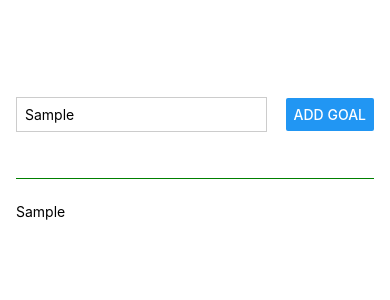
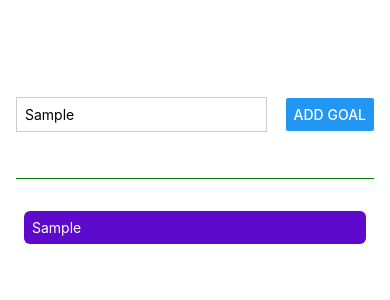
Before and after one commit to nicywi/GoalsAppRN, a React Native app in the folder ReactNativeProject1/: screen / in a window 390 px wide. Both pictures are taken after typing "Sample" into the empty fields and a click on the button "ADD GOAL". Shown: the top 300 px of the page. Built offline with nearby package versions, Linux system fonts and the light colour scheme.

Commit message:
added ScrollView and style to list

```diff
--- a/ReactNativeProject1/App.js
+++ b/ReactNativeProject1/App.js
@@ -1,5 +1,5 @@
 import { useState } from 'react';
-import { StyleSheet, TextInput, Button, Text, View} from 'react-native';
+import { StyleSheet, TextInput, Button, Text, View, ScrollView} from 'react-native';
 
 const Separator = () => <View style={styles.separator} />;
 
@@ -27,7 +27,14 @@ export default function App() {
         <Button title="Add Goal" onPress={addGoalHandler}/>
       </View>
       <View style={styles.goalsContainer}>
-        {courseGoals.map((goal) => <Text key={goal}>{goal}</Text>)}
+      <ScrollView>
+        {courseGoals.map((goal) =>
+        <View key={goal} style={styles.goalItem}>
+        <Text style={styles.goalText}>
+          {goal}
+          </Text></View>
+        )}
+      </ScrollView>
       </View>
     </View>
   );
@@ -57,4 +64,14 @@ const styles = StyleSheet.create({
   goalsContainer: {
   flex: 5
   },
+  goalItem: {
+    margin: 8,
+    padding: 8,
+    borderRadius: 6,
+    backgroundColor: "#5e0acc"
+  },
+  goalText: {
+    color: 'white',
+  }
+
 });
```
